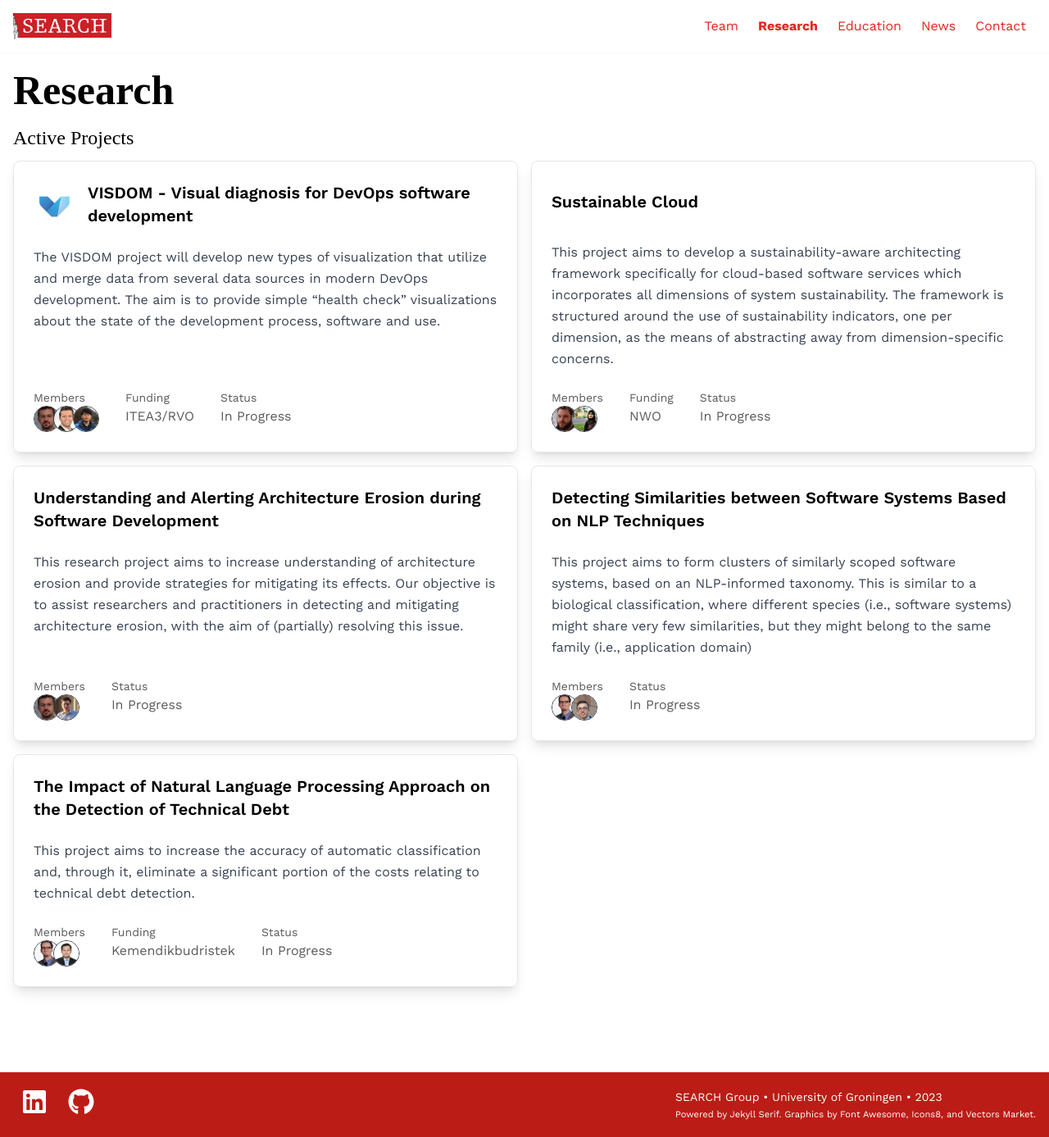
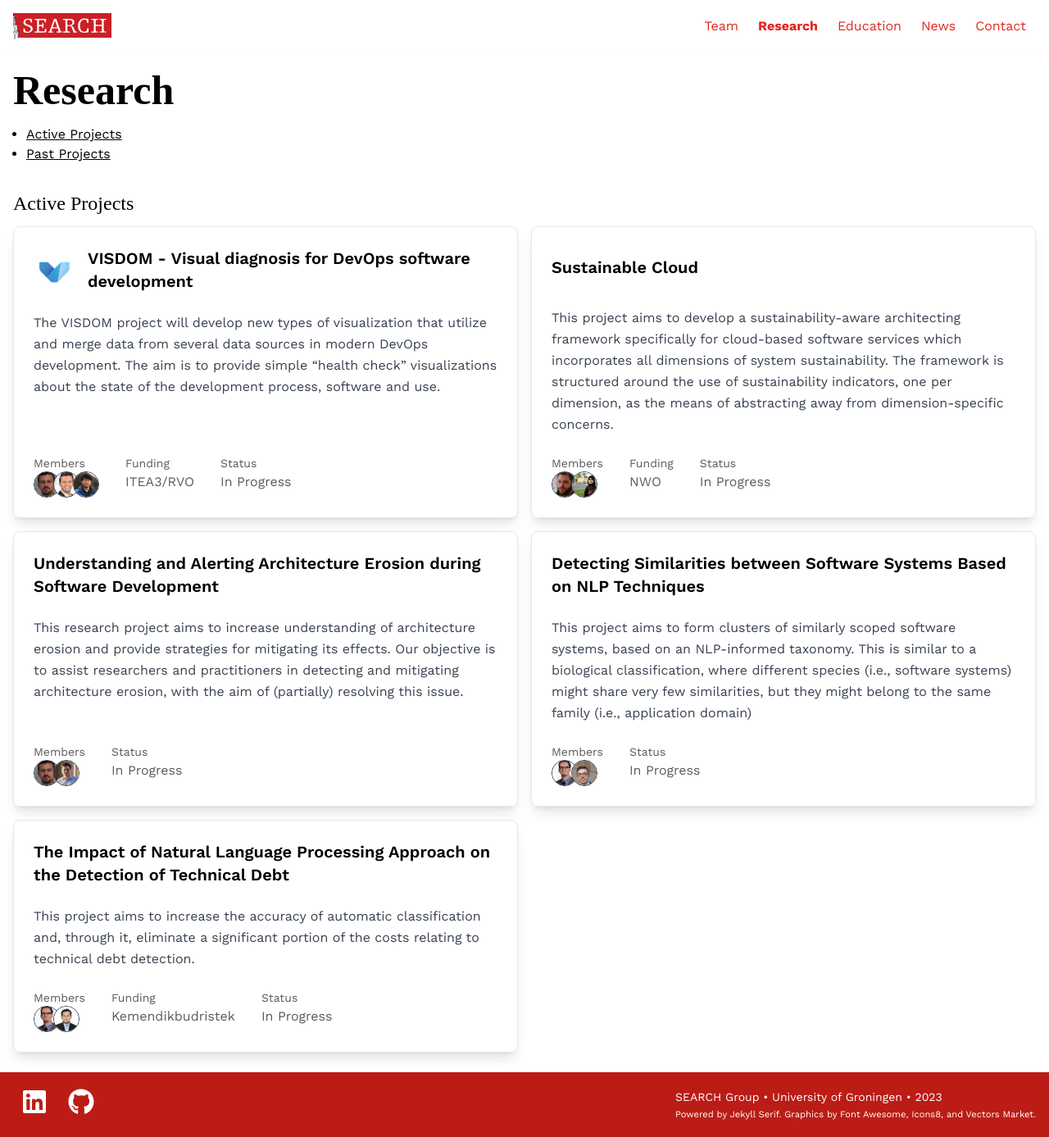
Before and after one commit to search-rug/search-rug.github.io, a Jekyll site: the page built from research.md, in a window 1280 px wide and 1387 px high. Shown: the whole window at 82% size. Built offline with Jekyll 4.4.1, drawn with Linux system fonts in a browser that asks for light colours; nearby versions of some CDN libraries; some web fonts are replaced.

Commit message:
add: section buttons to research page

```diff
--- a/_layouts/research.html
+++ b/_layouts/research.html
@@ -2,10 +2,18 @@
 title: Research
 layout: default
 bodyClass: "page-research"
+# entries in `sections` match the text of a heading on the page
+sections:
+ - Active Projects
+ - Past Projects
 ---
 
 <div class="container space-y-8 mx-auto px-4 pb-6 pt-[100px] pb-md-10">
   <h1 class="text-black text-5xl leading-5 lg:text-[50px] font-semibold mb-8">{{page.title}}</h1>
+
+  <!-- Adds a scroll button for each section defined above. -->
+  {% include section-scroll-buttons.html sections=layout.sections %}
+
   <section class="space-y-3">
     {% assign active_projects = site.projects | where_exp: "project", "project.status == 'In Progress'"  %}
     <h2 class="text-2xl">Active Projects</h2>
```
